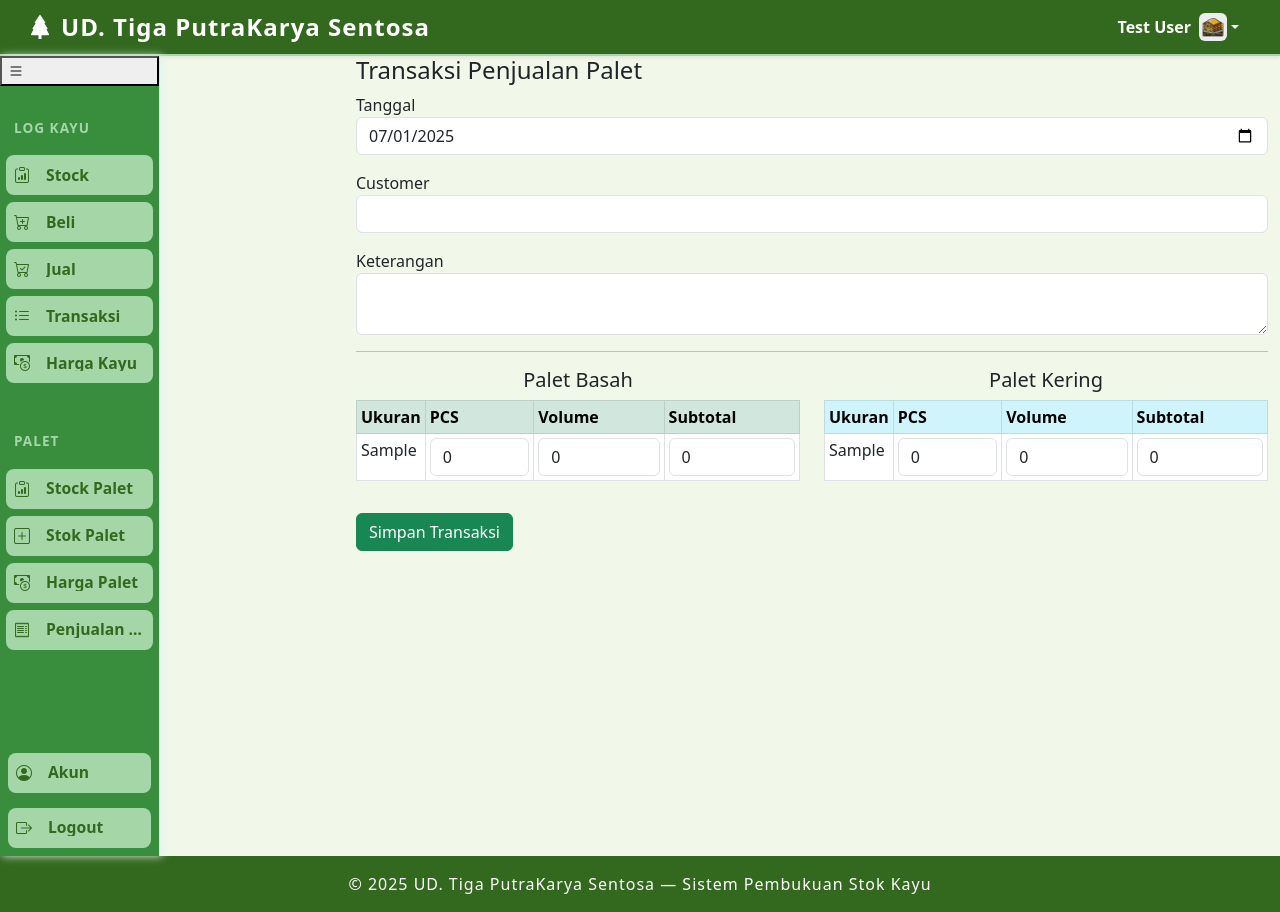
After one commit to galiaji/GudangLengkap, a Laravel app: page /pallet-sales/create in a window 1280 px wide. The commit adds this page. Run offline with Laravel 12, Linux system fonts and the light colour scheme; a user stored in the database is signed in; data comes from the database, SQL or seed files in the repository; tables that the repository leaves empty hold one stand-in row (values such as "Sample post"); some libraries are stand-ins or nearby versions.

Commit message:
penjualan

```diff
--- /dev/null
+++ b/app/Http/Controllers/PalletSaleController.php
@@ -0,0 +1,178 @@
+<?php
+
+namespace App\Http\Controllers;
+
+use App\Models\PalletSale;
+use App\Models\PalletSaleItem;
+use App\Models\PalletPrice;
+use App\Models\PalletStock;
+use Illuminate\Http\Request;
+use Illuminate\Support\Facades\DB;
+
+class PalletSaleController extends Controller
+{
+    public function index(Request $request)
+    {
+        $query = PalletSale::with('items');
+
+        if ($request->filled('customer')) {
+            $query->where('customer', 'like', '%' . $request->customer . '%');
+        }
+        if ($request->filled('tanggal')) {
+            $query->whereDate('tanggal', $request->tanggal);
+        }
+
+        // Sorting
+        $sort = $request->get('sort', 'tanggal');
+        $direction = $request->get('direction', 'desc');
+        $query->orderBy($sort, $direction);
+
+        $sales = $query->paginate(10)->appends($request->all());
+
+        return view('pallet_sales.index', compact('sales', 'sort', 'direction'));
+    }
+
+    public function create()
+    {
+        $ukuranList = \App\Models\PalletPrice::select('ukuran', 'harga_basah', 'harga_kering')->get();
+        return view('pallet_sales.create', compact('ukuranList'));
+    }
+
+    public function store(Request $request)
+    {
+        $request->validate([
+            'tanggal' => 'required|date',
+            'customer' => 'required|string',
+            'keterangan' => 'nullable|string',
+        ]);
+
+        try {
+            DB::transaction(function () use ($request) {
+                $sale = PalletSale::create([
+                    'kode_transaksi' => 'PJ-PLT-' . date('YmdHis'),
+                    'tanggal' => $request->tanggal,
+                    'customer' => $request->customer,
+                    'keterangan' => $request->keterangan,
+                ]);
+
+                // Proses palet basah (FIFO)
+                foreach ($request->basah ?? [] as $item) {
+                    if (intval($item['pcs']) > 0) {
+                        $palletPrice = PalletPrice::where('ukuran', $item['ukuran'])->first();
+                        $pallet_code = $palletPrice ? $palletPrice->pallet_code : null;
+                        $pcsNeeded = intval($item['pcs']);
+                        $totalVolume = floatval($item['volume']);
+                        $harga = floatval($item['harga_satuan']);
+                        $subtotal = str_replace('.', '', $item['subtotal']);
+                        $subtotal = floatval($subtotal);
+
+                        PalletSaleItem::create([
+                            'pallet_sale_id' => $sale->id,
+                            'pallet_code' => $pallet_code,
+                            'ukuran' => $item['ukuran'],
+                            'status' => 'basah',
+                            'pcs' => $pcsNeeded,
+                            'volume' => $totalVolume,
+                            'harga_satuan' => $harga,
+                            'subtotal' => $subtotal,
+                        ]);
+
+                        // FIFO pengurangan stok hanya berdasarkan PCS
+                        $stocks = PalletStock::where('pallet_code', $pallet_code)
+                            ->where('ukuran', $item['ukuran'])
+                            ->where('status', 'basah')
+                            ->where('pcs', '>', 0)
+                            ->orderBy('tanggal_input')
+                            ->get();
+
+                        $totalPcsAvailable = $stocks->sum('pcs');
+
+                        if ($totalPcsAvailable < $pcsNeeded) {
+                            throw new \Exception('Stok tidak cukup untuk ukuran ' . $item['ukuran'] . ' (basah)');
+                        }
+
+                        $pcsToReduce = $pcsNeeded;
+
+                        foreach ($stocks as $stock) {
+                            if ($pcsToReduce <= 0) break;
+
+                            $takePcs = min($stock->pcs, $pcsToReduce);
+
+                            $stock->pcs -= $takePcs;
+                            $stock->pcs = max(0, $stock->pcs);
+                            $stock->save();
+
+                            if (round($stock->pcs, 6) <= 0) {
+                                $stock->delete();
+                            }
+
+                            $pcsToReduce -= $takePcs;
+                        }
+                    }
+                }
+
+                // Proses palet kering (FIFO)
+                foreach ($request->kering ?? [] as $item) {
+                    if (intval($item['pcs']) > 0) {
+                        $palletPrice = PalletPrice::where('ukuran', $item['ukuran'])->first();
+                        $pallet_code = $palletPrice ? $palletPrice->pallet_code : null;
+                        $pcsNeeded = intval($item['pcs']);
+                        $totalVolume = floatval($item['volume']);
+                        $harga = floatval($item['harga_satuan']);
+                        $subtotal = str_replace('.', '', $item['subtotal']);
+                        $subtotal = floatval($subtotal);
+
+                        PalletSaleItem::create([
+                            'pallet_sale_id' => $sale->id,
+                            'pallet_code' => $pallet_code,
+                            'ukuran' => $item['ukuran'],
+                            'status' => 'penjemuran',
+                            'pcs' => $pcsNeeded,
+                            'volume' => $totalVolume,
+                            'harga_satuan' => $harga,
+                            'subtotal' => $subtotal,
+                        ]);
+
+                        // FIFO pengurangan stok hanya berdasarkan PCS
+                        $stocks = PalletStock::where('pallet_code', $pallet_code)
+                            ->where('ukuran', $item['ukuran'])
+                            ->where('status', 'penjemuran')
+                            ->where('pcs', '>', 0)
+                            ->orderBy('tanggal_input')
+                            ->get();
+
+                        $totalPcsAvailable = $stocks->sum('pcs');
+
+                        if ($totalPcsAvailable < $pcsNeeded) {
+                            throw new \Exception('Stok tidak cukup untuk ukuran ' . $item['ukuran'] . ' (penjemuran)');
+                        }
+
+                        $pcsToReduce = $pcsNeeded;
+
+                        foreach ($stocks as $stock) {
+                            if ($pcsToReduce <= 0) break;
+
+                            $takePcs = min($stock->pcs, $pcsToReduce);
+
+                            $stock->pcs -= $takePcs;
+                            $stock->pcs = max(0, $stock->pcs);
+                            $stock->save();
+
+                            if (round($stock->pcs, 6) <= 0) {
+                                $stock->delete();
+                            }
+
+                            $pcsToReduce -= $takePcs;
+                        }
+                    }
+                }
+            });
+        } catch (\Exception $e) {
+            return redirect()->back()
+                ->withInput()
+                ->with('error', $e->getMessage());
+        }
+
+        return redirect()->route('pallet-sales.index')->with('success', 'Transaksi penjualan palet berhasil disimpan!');
+    }
+}
--- a/app/Models/PalletPrice.php
+++ b/app/Models/PalletPrice.php
@@ -18,13 +18,17 @@ class PalletPrice extends Model
         'harga_kering',
     ];
 
-    public function wetPalletStocks()
+    // Relasi ke semua stok palet (basah & kering)
+    public function palletStocks()
     {
-        return $this->hasMany(WetPalletStock::class, 'pallet_code', 'pallet_code');
+        return $this->hasMany(PalletStock::class, 'pallet_code', 'pallet_code');
     }
 
-    public function dryingPalletStocks()
+    // Relasi stok palet basah saja
+    public function basahStocks()
     {
-        return $this->hasMany(DryingPalletStock::class, 'pallet_code', 'pallet_code');
+        return $this->hasMany(PalletStock::class, 'pallet_code', 'pallet_code')
+            ->where('status', 'basah');
     }
+
 }
--- a/resources/views/layouts/app.blade.php
+++ b/resources/views/layouts/app.blade.php
@@ -488,6 +488,10 @@
                          <i class="bi bi-cash-coin"></i>
                     <span class="sidebar-label">Harga Palet</span>
                 </a>
+                <a href="{{ route('pallet-sales.index') }}" class="btn btn-sidebar" title="Riwayat Penjualan Palet">
+                    <i class="bi bi-receipt"></i>
+                    <span class="sidebar-label">Penjualan Palet</span>
+                </a>
             </div>
             <div class="sidebar-bottom mt-auto p-2">
                 @if(auth()->user() && auth()->user()->role === 'admin')
--- /dev/null
+++ b/resources/views/pallet_sales/create.blade.php
@@ -0,0 +1,228 @@
+@extends('layouts.app')
+
+@section('content')
+<div class="container">
+    <h4>Transaksi Penjualan Palet</h4>
+    <form action="{{ route('pallet-sales.store') }}" method="POST">
+        @csrf
+        <div class="mb-3">
+            <label>Tanggal</label>
+            <input type="date" name="tanggal" class="form-control" required
+    max="{{ date('Y-m-d') }}"
+    value="{{ old('tanggal', date('Y-m-d')) }}">
+        </div>
+        <div class="mb-3">
+            <label>Customer</label>
+            <input type="text" name="customer" class="form-control" value="{{ old('customer') }}">
+        </div>
+        <div class="mb-3">
+            <label>Keterangan</label>
+            <textarea name="keterangan" class="form-control">{{ old('keterangan') }}</textarea>
+        </div>
+        <hr>
+        <div class="row">
+            <div class="col-md-6">
+                <h5 class="text-center">Palet Basah</h5>
+                <table class="table table-bordered table-sm">
+                    <thead class="table-success">
+                        <tr>
+                            <th>Ukuran</th>
+                            <th>PCS</th>
+                            <th>Volume</th>
+                            <th>Subtotal</th>
+                        </tr>
+                    </thead>
+                    <tbody>
+                        @foreach($ukuranList as $i => $ukuran)
+                        <tr>
+                            <td>
+                                <input type="hidden" name="basah[{{ $i }}][ukuran]" value="{{ $ukuran->ukuran }}">
+                                <input type="hidden" class="harga-basah" name="basah[{{ $i }}][harga_satuan]" value="{{ $ukuran->harga_basah }}">
+                                <input type="hidden" class="volume-basah" name="basah[{{ $i }}][volume]" value="{{ $ukuran->volume }}">
+                                {{ $ukuran->ukuran }}
+                            </td>
+                            <td>
+                                <input type="number" name="basah[{{ $i }}][pcs]" class="form-control pcs-basah" min="0"
+    value="{{ old('basah.'.$i.'.pcs', 0) }}" data-idx="{{ $i }}" data-ukuran="{{ $ukuran->ukuran }}">
+                            </td>
+                            <td>
+                                <input type="number" step="0.000001" name="basah[{{ $i }}][volume]" class="form-control volume-basah" value="0" readonly id="volume-basah-{{ $i }}">
+                            </td>
+                            <td>
+                                <input type="text" name="basah[{{ $i }}][subtotal]" class="form-control subtotal-basah"
+    value="{{ old('basah.'.$i.'.subtotal', 0) }}" readonly>
+                            </td>
+                        </tr>
+                        @endforeach
+                    </tbody>
+                </table>
+            </div>
+            <div class="col-md-6">
+                <h5 class="text-center">Palet Kering</h5>
+                <table class="table table-bordered table-sm">
+                    <thead class="table-info">
+                        <tr>
+                            <th>Ukuran</th>
+                            <th>PCS</th>
+                            <th>Volume</th>
+                            <th>Subtotal</th>
+                        </tr>
+                    </thead>
+                    <tbody>
+                        @foreach($ukuranList as $i => $ukuran)
+                        <tr>
+                            <td>
+                                <input type="hidden" name="kering[{{ $i }}][ukuran]" value="{{ $ukuran->ukuran }}">
+                                <input type="hidden" class="harga-kering" name="kering[{{ $i }}][harga_satuan]" value="{{ $ukuran->harga_kering }}">
+                                <input type="hidden" class="volume-kering" name="kering[{{ $i }}][volume]" value="{{ $ukuran->volume }}">
+                                {{ $ukuran->ukuran }}
+                            </td>
+                            <td>
+                                <input type="number" name="kering[{{ $i }}][pcs]" class="form-control pcs-kering" min="0"
+            value="{{ old('kering.'.$i.'.pcs', 0) }}" data-idx="{{ $i }}" data-ukuran="{{ $ukuran->ukuran }}">
+                            </td>
+                            <td>
+                                <input type="number" step="0.000001" name="kering[{{ $i }}][volume]" class="form-control volume-kering"
+            value="{{ old('kering.'.$i.'.volume', 0) }}" readonly id="volume-kering-{{ $i }}">
+                            </td>
+                            <td>
+                                <input type="text" name="kering[{{ $i }}][subtotal]" class="form-control subtotal-kering"
+            value="{{ old('kering.'.$i.'.subtotal', 0) }}" readonly>
+                            </td>
+                        </tr>
+                        @endforeach
+                    </tbody>
+                </table>
+            </div>
+        </div>
+        <div class="mt-3">
+            <button type="submit" class="btn btn-success">Simpan Transaksi</button>
+        </div>
+    </form>
+</div>
+
+<!-- Modal Error -->
+<div class="modal fade" id="errorModal" tabindex="-1" aria-labelledby="errorModalLabel" aria-hidden="true">
+  <div class="modal-dialog">
+    <div class="modal-content">
+      <div class="modal-header bg-danger text-white">
+        <h5 class="modal-title" id="errorModalLabel">Error</h5>
+        <button type="button" class="btn-close" data-bs-dismiss="modal" aria-label="Tutup"></button>
+      </div>
+      <div class="modal-body">
+        @if ($errors->any() || session('error'))
+          @php
+            $allErrors = $errors->all();
+            if (session('error')) {
+                $allErrors[] = session('error');
+            }
+          @endphp
+          <ul class="mb-0">
+            @foreach ($allErrors as $error)
+              <li>{{ $error }}</li>
+            @endforeach
+          </ul>
+        @endif
+      </div>
+      <div class="modal-footer">
+        <button type="button" class="btn btn-secondary" data-bs-dismiss="modal">Tutup</button>
+      </div>
+    </div>
+  </div>
+</div>
+
+<script src="https://cdn.jsdelivr.net/npm/bootstrap@5.3.3/dist/js/bootstrap.bundle.min.js"></script>
+
+@if ($errors->any() || session('error'))
+<script>
+    document.addEventListener('DOMContentLoaded', function() {
+        var errorModal = new bootstrap.Modal(document.getElementById('errorModal'));
+        errorModal.show();
+    });
+</script>
+@endif
+
+<script>
+    // Mapping ukuran ke volume per batang (m3)
+    const volumePerBatang = {
+        "8x1.2x100": 0.96 / 1000,
+        "8x1.2x130": 1.248/ 1000,
+        "10x1.2x100": 1.2/ 1000,
+        "10x1.2x130": 1.56/ 1000,
+        "12x1.2x100": 1.44/ 1000,
+        "12x1.2x130": 1.872/ 1000,
+        "15x1.3x100": 1.8/ 1000,
+        "15x1.3x130": 2.34/ 1000
+        // Tambahkan sesuai kebutuhan
+    };
+
+    // Hitung subtotal otomatis untuk palet basah
+    document.querySelectorAll('.pcs-basah').forEach(function(input) {
+        input.addEventListener('input', function() {
+            let idx = this.getAttribute('data-idx');
+            let pcs = parseFloat(this.value) || 0;
+            let ukuran = this.getAttribute('data-ukuran');
+            let volPerBatang = volumePerBatang[ukuran] || 0;
+            let totalVolume = pcs * volPerBatang; // volumePerBatang sudah m³
+            document.getElementById('volume-basah-' + idx).value = totalVolume.toFixed(3);
+
+            let harga = parseFloat(document.querySelectorAll('.harga-basah')[idx].value) || 0;
+            let subtotal = harga * totalVolume;
+            document.querySelectorAll('.subtotal-basah')[idx].value = formatRupiah(subtotal);
+        });
+    });
+
+    // Hitung subtotal otomatis untuk palet kering
+    document.querySelectorAll('.pcs-kering').forEach(function(input) {
+        input.addEventListener('input', function() {
+            let idx = this.getAttribute('data-idx');
+            let pcs = parseFloat(this.value) || 0;
+            let ukuran = this.getAttribute('data-ukuran');
+            let volPerBatang = volumePerBatang[ukuran] || 0;
+            let totalVolume = pcs * volPerBatang; // volumePerBatang sudah m³
+            document.getElementById('volume-kering-' + idx).value = totalVolume.toFixed(3);
+
+            let harga = parseFloat(document.querySelectorAll('.harga-kering')[idx].value) || 0;
+            let subtotal = harga * totalVolume;
+            document.querySelectorAll('.subtotal-kering')[idx].value = formatRupiah(subtotal);
+        });
+    });
+
+    // Fungsi format rupiah
+function formatRupiah(angka) {
+    return angka.toLocaleString('id-ID', { minimumFractionDigits: 0 });
+}
+
+// Format subtotal basah saat input
+document.querySelectorAll('.pcs-basah').forEach(function(input, idx) {
+    input.addEventListener('input', function() {
+        let subtotalInput = document.querySelectorAll('.subtotal-basah')[idx];
+        let subtotal = parseFloat(subtotalInput.value.replace(/\./g, '')) || 0;
+        subtotalInput.value = formatRupiah(subtotal);
+    });
+    // Hapus angka 0 saat klik
+    input.addEventListener('focus', function() {
+        if (this.value == '0') this.value = '';
+    });
+});
+
+// Format subtotal kering saat input
+document.querySelectorAll('.pcs-kering').forEach(function(input, idx) {
+    input.addEventListener('input', function() {
+        let subtotalInput = document.querySelectorAll('.subtotal-kering')[idx];
+        let subtotal = parseFloat(subtotalInput.value.replace(/\./g, '')) || 0;
+        subtotalInput.value = formatRupiah(subtotal);
+    });
+    // Hapus angka 0 saat klik
+    input.addEventListener('focus', function() {
+        if (this.value == '0') this.value = '';
+    });
+});
+
+// Format subtotal saat halaman dimuat
+document.querySelectorAll('.subtotal-basah, .subtotal-kering').forEach(function(input) {
+    let val = parseFloat(input.value.replace(/\./g, '')) || 0;
+    input.value = formatRupiah(val);
+});
+</script>
+@endsection
--- a/routes/web.php
+++ b/routes/web.php
@@ -69,4 +69,12 @@ Route::middleware('auth')->group(function () {
     // Halaman utama stok palet (semua stok)
     Route::get('pallet-stocks', [PalletStockController::class, 'indexStock'])->name('pallet_stocks.index');
     Route::post('/stok-palet/move-to-drying/{input_code}', [PalletStockController::class, 'moveToDrying'])->name('stok_palet.moveToDrying');
+
+    Route::get('pallet-sales', [\App\Http\Controllers\PalletSaleController::class, 'index'])->name('pallet-sales.index');
+    Route::get('pallet-sales/create', [\App\Http\Controllers\PalletSaleController::class, 'create'])->name('pallet-sales.create');
+    Route::post('pallet-sales', [\App\Http\Controllers\PalletSaleController::class, 'store'])->name('pallet-sales.store');
+    Route::get('pallet-sales/{pallet_sale}', [\App\Http\Controllers\PalletSaleController::class, 'show'])->name('pallet-sales.show');
+    Route::get('pallet-sales/{pallet_sale}/edit', [\App\Http\Controllers\PalletSaleController::class, 'edit'])->name('pallet-sales.edit');
+    Route::put('pallet-sales/{pallet_sale}', [\App\Http\Controllers\PalletSaleController::class, 'update'])->name('pallet-sales.update');
+    Route::delete('pallet-sales/{pallet_sale}', [\App\Http\Controllers\PalletSaleController::class, 'destroy'])->name('pallet-sales.destroy');
 });
```
Also changed, not shown: app/Models/PalletSale.php (added, +20 -0 lines), app/Models/PalletSaleItem.php (added, +20 -0 lines), resources/views/pallet_sales/index.blade.php (added, +126 -0 lines), database/migrations/2025_05_28_104906_create_pallet_sales_table.php (added).
